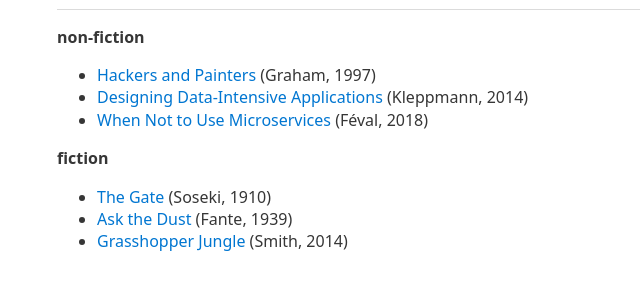
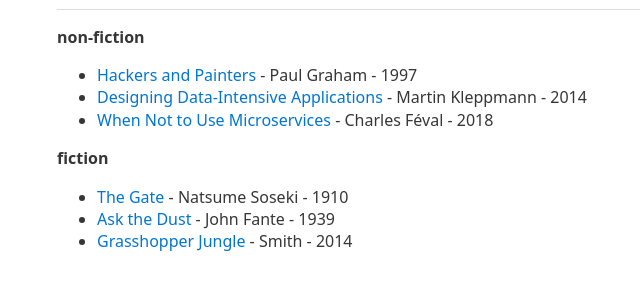
Before and after one commit to zachvalenta/zachvalenta.github.io, a plain HTML site: page text/notes.html in a window 1280 px wide. Shown: the part 61-350 px from the top of the page, without its empty margins (183-823 px from the left). Drawn offline with nearby package versions, Linux system fonts and the light colour scheme.

Commit message:
notes - reformat main page

```diff
--- a/text/notes.html
+++ b/text/notes.html
@@ -11,15 +11,15 @@
         <hr>
 		<p style="font-weight: bold">non-fiction</p>
 		<ul>
-		  	<li><a href="notes/1997-graham-hackers-painters.html">Hackers and Painters</a> (Graham, 1997)</li>
-		  	<li><a href="notes/2014-kleppmann-designing.html">Designing Data-Intensive Applications</a> (Kleppmann, 2014)</li>
-			<li><a href="notes/2018-feval-microservices.html">When Not to Use Microservices</a> (Féval, 2018)</li>
+		  	<li><a href="notes/1997-graham-hackers-painters.html">Hackers and Painters</a> - Paul Graham - 1997</li>
+		  	<li><a href="notes/2014-kleppmann-designing.html">Designing Data-Intensive Applications</a> - Martin Kleppmann - 2014</li>
+			<li><a href="notes/2018-feval-microservices.html">When Not to Use Microservices</a> - Charles Féval - 2018</li>
         </ul>
 		<p style="font-weight: bold">fiction</p>
 		<ul>
-		  <li><a href="notes/1910-soseki-the-gate.html">The Gate</a> (Soseki, 1910)</li>
-		  <li><a href="notes/1939-fante-ask-the-dust.html">Ask the Dust</a> (Fante, 1939)</li>
-		  <li><a href="notes/2014-smith-grasshopper-jungle.html">Grasshopper Jungle</a> (Smith, 2014)</li>
+		  <li><a href="notes/1910-soseki-the-gate.html">The Gate</a> - Natsume Soseki - 1910</li>
+		  <li><a href="notes/1939-fante-ask-the-dust.html">Ask the Dust</a> - John Fante - 1939</li>
+		  <li><a href="notes/2014-smith-grasshopper-jungle.html">Grasshopper Jungle</a> - Smith - 2014</li>
 		</ul>
 	</body>
 
```
